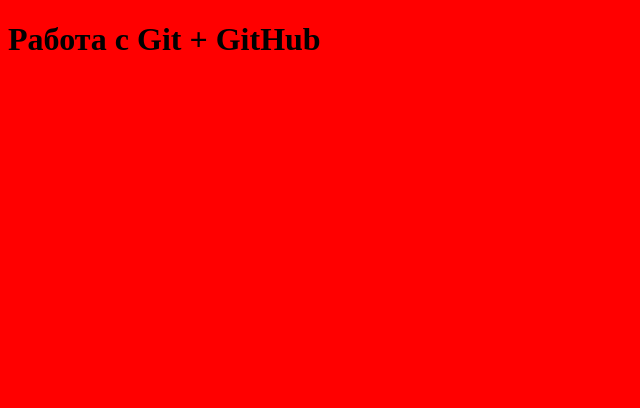
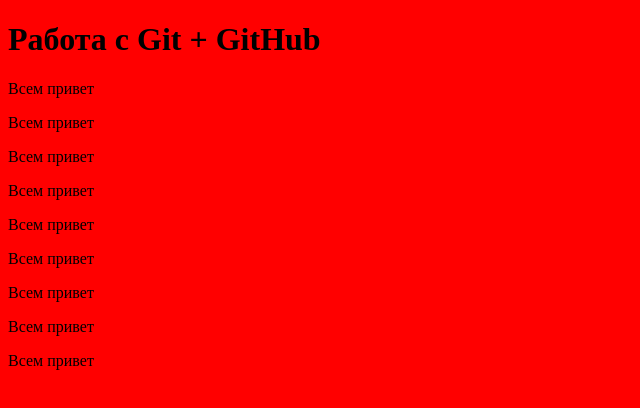
Before and after one commit to maksimbazhenov/gitTest, a plain HTML site: page index.html in a window 1280 px wide. Shown: the whole page, without its empty margins (0-640 px from the left). Drawn offline with Linux system fonts and the light colour scheme.

Commit message:
new commit

```diff
--- a/index.html
+++ b/index.html
@@ -9,5 +9,14 @@
 </head>
 <body>
     <h1>Работа с Git + GitHub</h1>
+    <p>Всем привет</p>
+    <p>Всем привет</p>
+    <p>Всем привет</p>
+    <p>Всем привет</p>
+    <p>Всем привет</p>
+    <p>Всем привет</p>
+    <p>Всем привет</p>
+    <p>Всем привет</p>
+    <p>Всем привет</p>
 </body>
 </html>
```
